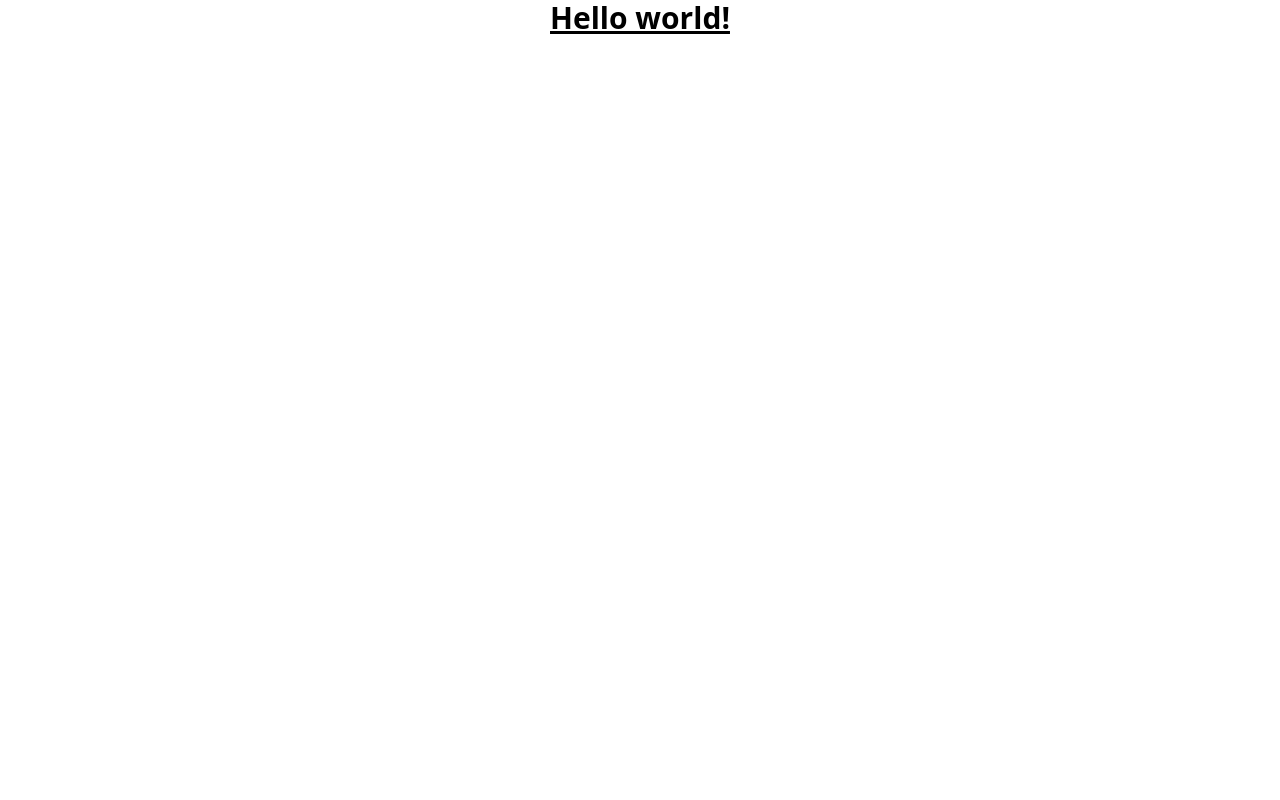
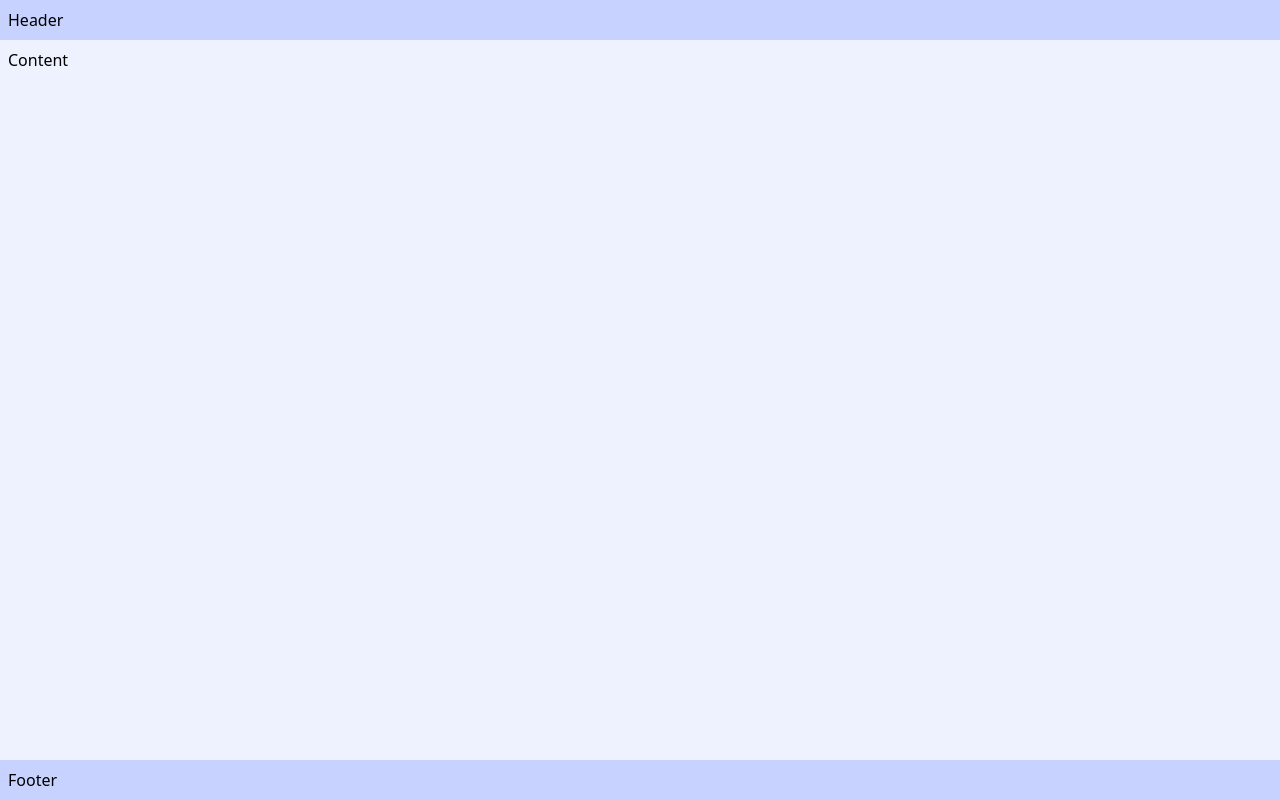
Before and after one commit to lemonsareprettygood/aspiratot.com, a Next.js app: page / in a window 1280 px wide. Built offline with nearby package versions, Linux system fonts and the light colour scheme.

Commit message:
feat: add sticky footer layout

```diff
--- /dev/null
+++ b/src/components/Footer.tsx
@@ -0,0 +1,7 @@
+const Footer = () => {
+    return (
+        <footer className="p-2 bg-indigo-200">Footer</footer>
+    );
+}
+
+export default Footer;
--- /dev/null
+++ b/src/components/Header.tsx
@@ -0,0 +1,7 @@
+const Header = () => {
+    return (
+        <header className="p-2 bg-indigo-200">Header</header>
+    );
+}
+
+export default Header;
--- a/src/pages/index.tsx
+++ b/src/pages/index.tsx
@@ -1,24 +1,27 @@
 import Head from 'next/head'
 import Image from 'next/image'
-import { Inter } from '@next/font/google'
-import styles from '@/styles/Home.module.css'
+import {Inter} from '@next/font/google'
+import Header from "@/components/Header";
+import Footer from "@/components/Footer";
 
-const inter = Inter({ subsets: ['latin'] })
+const inter = Inter({subsets: ['latin']})
 
 export default function Home() {
     return (
         <>
             <Head>
                 <title>Create Next App</title>
-        <meta name="description" content="Generated by create next app" />
-        <meta name="viewport" content="width=device-width, initial-scale=1" />
-        <link rel="icon" href="/favicon.ico" />
+                <meta name="description" content="Generated by create next app"/>
+                <meta name="viewport" content="width=device-width, initial-scale=1"/>
+                <link rel="icon" href="/favicon.ico"/>
             </Head>
-      <main className="text-center">
-        <h1 className="text-3xl font-bold underline">
-          Hello world!
-        </h1>
+            <div className="min-h-screen flex flex-col">
+                <Header/>
+                <main className="flex-1 bg-indigo-50 p-2">
+                    <div className="mb-20">Content</div>
                 </main>
+                <Footer/>
+            </div>
         </>
     )
 }
```
Lines whose indentation alone changed are shown as unchanged.
